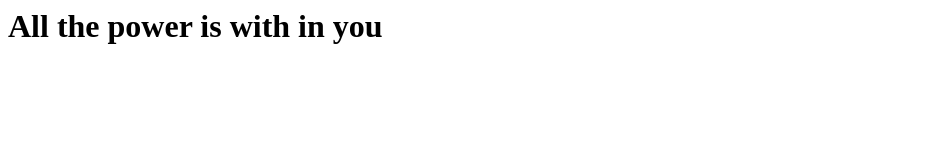
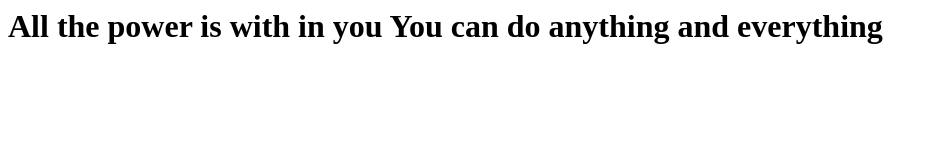
Before and after one commit to jeffin-git/firstgitrepo, a plain HTML site: page index.html in a window 1280 px wide. Shown: the whole page, without its empty margins (0-938 px from the left). Drawn offline with Linux system fonts and the light colour scheme.

Commit message:
second version

```diff
--- a/index.html
+++ b/index.html
@@ -1,3 +1,5 @@
 <html>
-<h1> All the power is with in you</h1>
+<h1> All the power is with in you
+You can do anything and everything
+</h1>
 </html>
```
